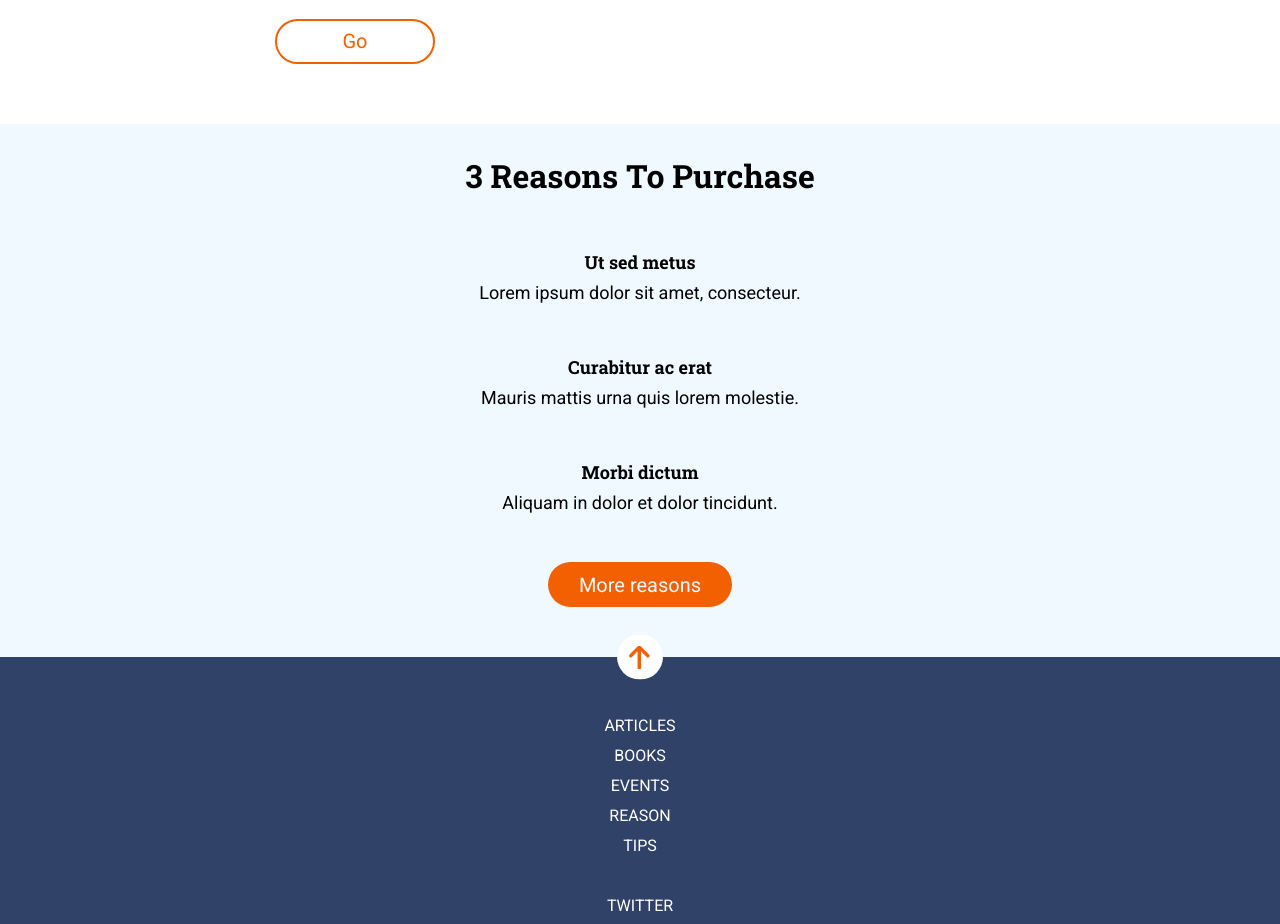
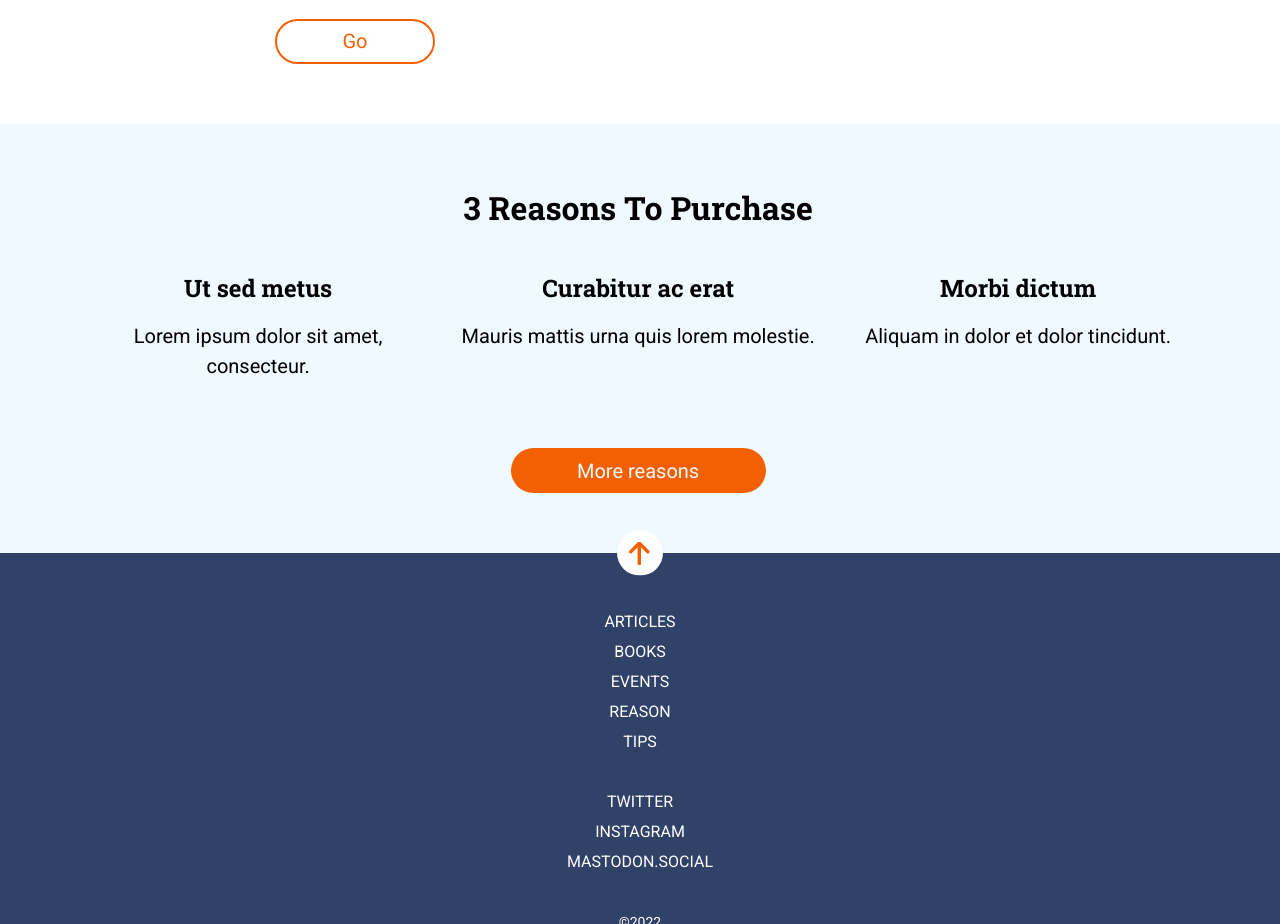
Before and after one commit to Lrpoblet/responsive-web-exercise, a website: page src/html/index.html in a window 1280 px wide. Shown: the part 1040-1964 px from the top of the page. Drawn offline with nearby package versions, Linux system fonts and the light colour scheme; files that its build step writes are made by us from their sources; files whose address does not match are found by name.

Commit message:
add section-2 media queries for tablet and desktop

```diff
--- a/src/html/partials/section-2.html
+++ b/src/html/partials/section-2.html
@@ -1,5 +1,6 @@
 <section class="section-2">
     <h3 class="title-section" id="3-reasons">3 reasons to purchase</h3>
+    <div class="article-container">
         <article class="article">
             <h4 class="title-article">Ut sed metus</h4>
             <p class="text-article">Lorem ipsum dolor sit amet, consecteur.</p>
@@ -12,7 +13,9 @@
             <h4 class="title-article">Morbi dictum</h4>
             <p class="text-article">Aliquam in dolor et dolor tincidunt.</p>
         </article>
+    </div>
     <a href="" class="more-reasons-container" title="More reasons">
         <p class="more-reasons">More reasons</p>
     </a>
+
 </section>
--- a/src/scss/layout/_section2.scss
+++ b/src/scss/layout/_section2.scss
@@ -1,24 +1,64 @@
 .section-2 {
   background-color: $ice-blue;
   padding: 29px 15px 50px;
-  display: grid;
-  justify-content: center;
   text-align: center;
   line-height: 30px;
+
+  @media all and (min-width: 768px) {
+    padding: 36px 26.4px 50px 22.1px;
+  }
+
+  @media all and (min-width: 1200px) {
+    padding: 61px 71.9px 50px 68.1px;
+  }
 
   .title-section {
     @include section-title;
     margin-bottom: 49px;
+
+    @media all and (min-width: 768px) {
+      margin-bottom: 38px;
+    }
+
+    @media all and (min-width: 1200px) {
+      margin-bottom: 43px;
+    }
+  }
+
+  .article-container {
+    @media all and (min-width: 768px) {
+      display: grid;
+      grid-template-columns: 1fr 1fr 1fr;
+    }
   }
 
   .article {
     margin-bottom: 44px;
     padding: 0 70px;
+
+    @media all and (min-width: 768px) {
+      padding: 0 13.6px;
+    }
+
+    @media all and (min-width: 1200px) {
+      padding: 0 13.1px;
+    }
   }
 
   .title-article {
     font-family: $font-title;
     margin-bottom: 1px;
+
+    @media all and (min-width: 768px) {
+      font-size: 24px;
+      margin-bottom: 18px;
+    }
+  }
+
+  .text-article {
+    @media all and (min-width: 768px) {
+      font-size: 20px;
+    }
   }
 
   .more-reasons-container {
@@ -27,6 +67,16 @@
     color: $ice-blue;
     width: 184px;
     margin: 0 auto;
+    margin-bottom: 10px;
+
+    @media all and (min-width: 768px) {
+      margin-top: 23px;
+      width: 210px;
+    }
+
+    @media all and (min-width: 1200px) {
+      width: 255px;
+    }
 
     &:hover {
       background-color: $ice-blue;
```
Lines whose indentation alone changed are shown as unchanged.
